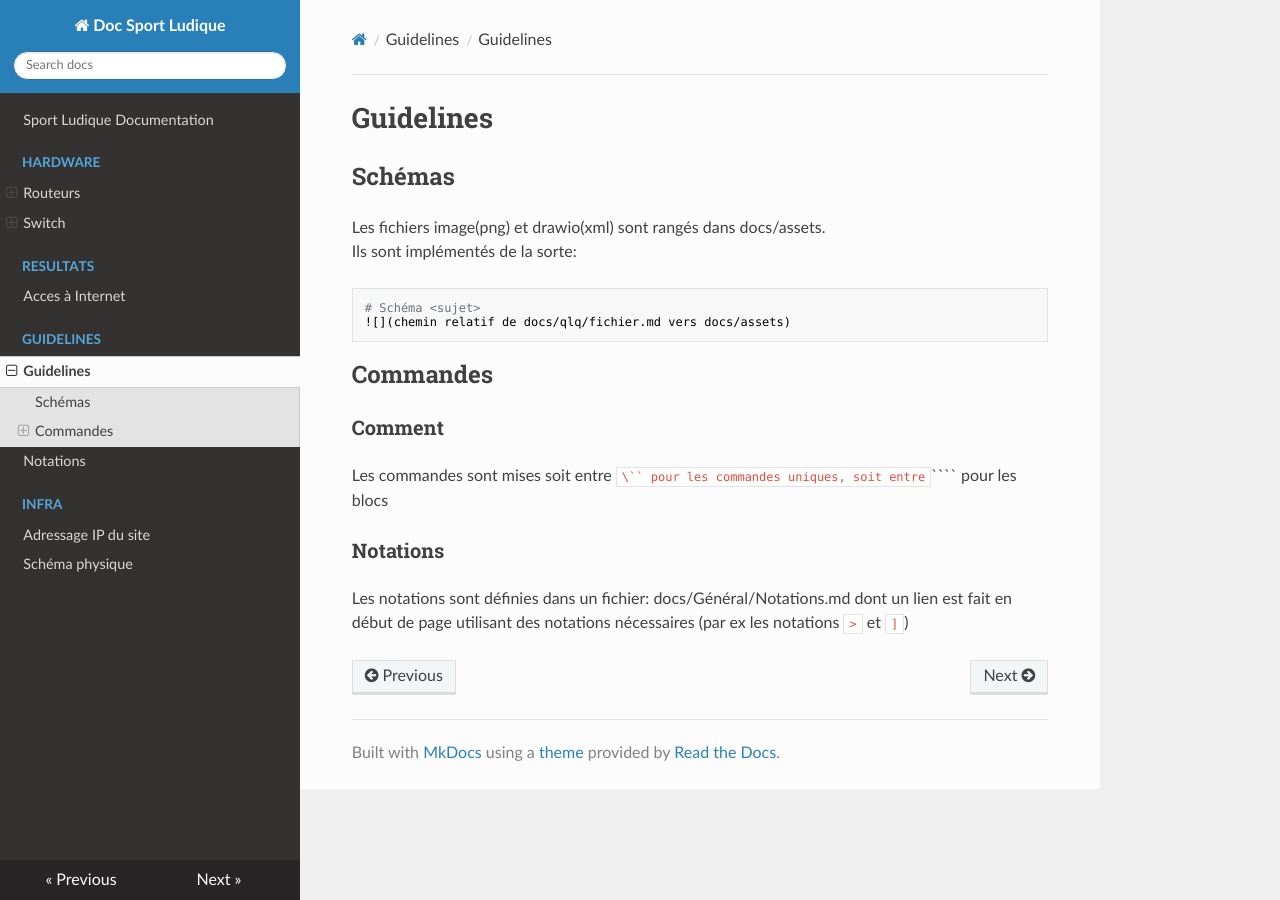
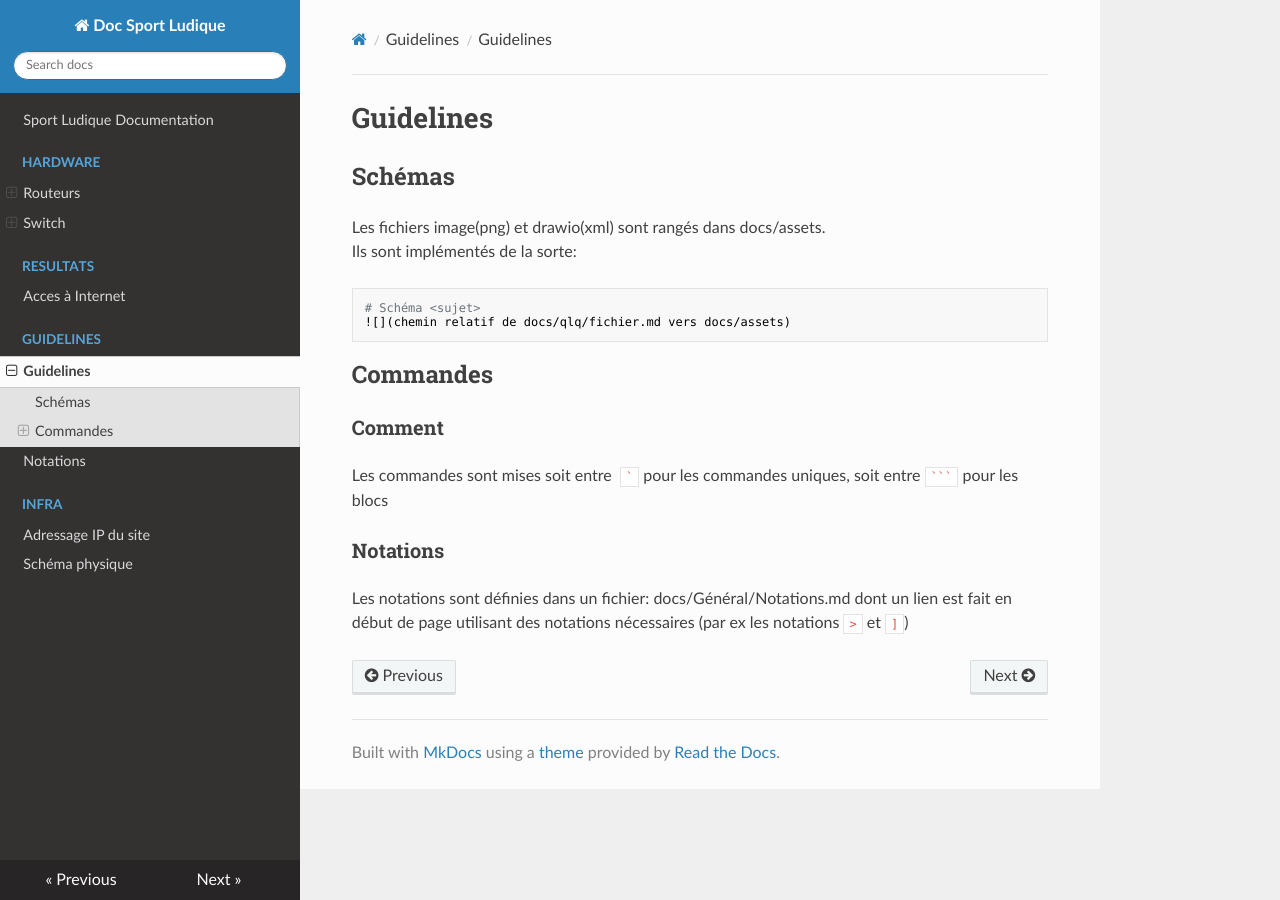
Before and after one commit to DSISportLudique/SportLudique2Doc, an MkDocs documentation site: the page built from docs/guidelines/Guidelines.md, in a window 1280 px wide. Built offline with MkDocs 1.6.1, drawn with Linux system fonts in a browser that asks for light colours; nearby versions of some CDN libraries.

````diff
--- a/docs/guidelines/Guidelines.md
+++ b/docs/guidelines/Guidelines.md
@@ -10,7 +10,7 @@ Ils sont implémentés de la sorte:
 
 ## Commandes
 ### Comment
-Les commandes sont mises soit entre `\`` pour les commandes uniques, soit entre `\`\`\`` pour les blocs
+Les commandes sont mises soit entre  `` ` `` pour les commandes uniques, soit entre `` ``` `` pour les blocs
 
 ### Notations
 Les notations sont définies dans un fichier: docs/Général/Notations.md dont un lien est fait en début de page utilisant des notations nécessaires (par ex les notations `>` et `]`)
````
